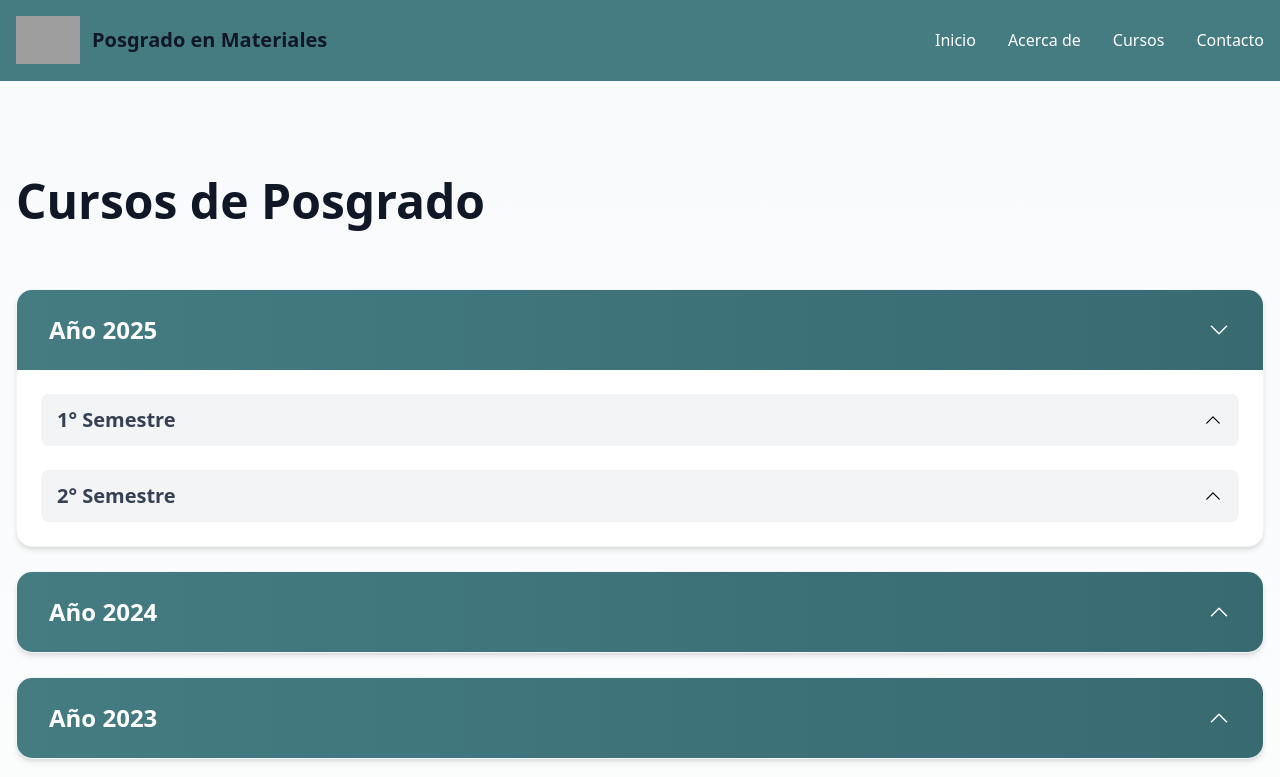
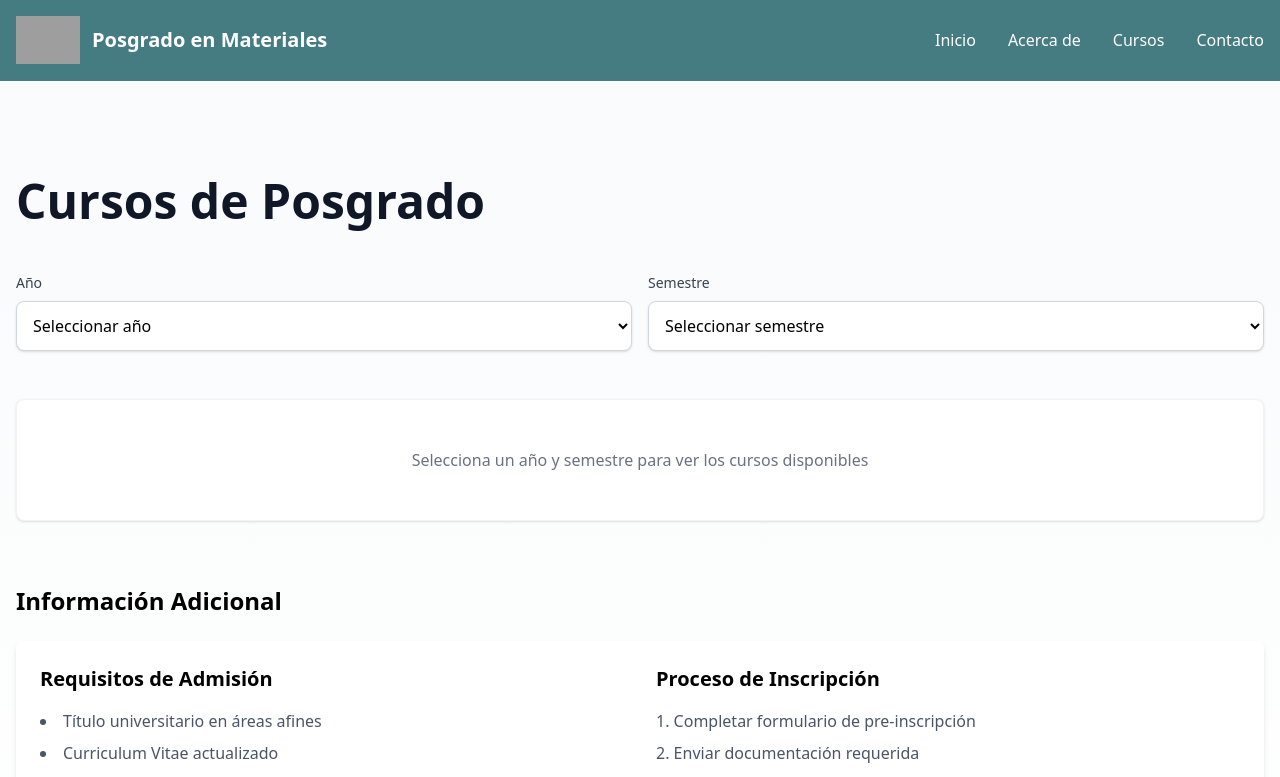
Before and after one commit to javijec/PosMat, a React (Vite) app: page /courses in a window 1280 px wide. Shown: the top 777 px of the page. Built offline with nearby package versions, Linux system fonts and the light colour scheme; grey boxes are pictures that could not be loaded.

Commit message:
feat: add humanistic tag to courses and enhance CourseCard layout with icons

```diff
--- a/src/components/Courses/CourseCard.jsx
+++ b/src/components/Courses/CourseCard.jsx
@@ -1,8 +1,8 @@
 import React from "react";
 import { Link } from "react-router-dom";
+import { Clock, MapPin, Users } from "lucide-react";
 
 const CourseCard = ({ course, index }) => {
-  // Función para mostrar las horas solo si existen
   const getHoursDisplay = () => {
     const hours = [];
     if (course.horasTeoricas && course.horasTeoricas !== "0") {
@@ -18,32 +18,52 @@ const CourseCard = ({ course, index }) => {
   };
 
   return (
-    <div className="bg-white rounded-lg shadow-md overflow-hidden">
-      <div className="p-6">
-        <h2 className="text-xl font-semibold mb-4">{course.nombre}</h2>
-        <p className="text-gray-600 mb-2">
-          {getHoursDisplay()}
-          {course.uvacs} UVACS
-        </p>
-        {course.fechaInicio && <p className="text-gray-600 mb-2">Inicio: {course.fechaInicio}</p>}
-        {course.lugar && <p className="text-gray-600 mb-2">Lugar: {course.lugar}</p>}
-        {course.profesores && course.profesores.length > 0 && (
-          <div className="text-gray-600 mb-4">
-            <p className="font-semibold">Profesor(es):</p>
-            <ul className="list-disc ml-5">
-              {course.profesores.map((prof, i) => (
-                <li key={i}>
-                  {prof.nombre}
-                  {prof.email && `(${prof.email})`}
-                </li>
-              ))}
-            </ul>
+    <div className="bg-white rounded-xl shadow-md hover:shadow-lg transition-shadow duration-300 overflow-hidden border border-gray-100 h-full flex flex-col relative">
+      {/* Tag humanístico */}
+      {course.humanistico && (
+        <div className="absolute top-2 right-2 bg-ingenieria text-white text-xs font-semibold px-2 py-1 rounded-full">
+          Humanístico
+        </div>
+      )}
+
+      <div className="p-6 flex-1 flex flex-col">
+        {/* Contenedor del título con altura fija y padding extra para el tag */}
+        <div className="h-[4.5rem] mb-4 pr-[5.5rem]">
+          <h2 className="text-xl font-bold text-gray-900 line-clamp-2">{course.nombre}</h2>
+        </div>
+
+        {/* Contenedor de información con flex-1 */}
+        <div className="flex-1">
+          <div className="space-y-3">
+            <div className="flex items-center text-gray-600">
+              <Clock className="w-5 h-5 mr-2 text-ingenieria shrink-0" />
+              <span className="text-sm">
+                {getHoursDisplay()} {course.uvacs} UVACS
+              </span>
+            </div>
+
+            {course.lugar && (
+              <div className="flex items-center text-gray-600">
+                <MapPin className="w-5 h-5 mr-2 text-ingenieria shrink-0" />
+                <span className="text-sm">{course.lugar}</span>
+              </div>
+            )}
+
+            {course.profesores && course.profesores.length > 0 && (
+              <div className="flex items-start text-gray-600">
+                <Users className="w-5 h-5 mr-2 text-ingenieria shrink-0" />
+                <div className="text-sm">{course.profesores.map((prof) => prof.nombre).join(", ")}</div>
+              </div>
+            )}
           </div>
-        )}
-        <Link to={`/course/${index}`}>
-          <button className="mt-4 w-full bg-ingenieria text-white py-2 px-4 rounded-lg hover:bg-ingenieria-hover transition-colors">
-            Más Información
-          </button>
+        </div>
+
+        {/* Botón al final */}
+        <Link
+          to={`/course/${index}`}
+          className="mt-6 block w-full bg-ingenieria text-white text-center py-2.5 px-4 rounded-lg hover:bg-ingenieria-hover transition-colors"
+        >
+          Más Información
         </Link>
       </div>
     </div>
--- a/src/components/Courses/Courses.jsx
+++ b/src/components/Courses/Courses.jsx
@@ -1,101 +1,85 @@
-import React, { useMemo } from "react";
-import { Disclosure, Transition } from "@headlessui/react";
-import { ChevronUpIcon } from "@heroicons/react/24/outline";
+import React, { useMemo, useState } from "react";
 import CourseCard from "./CourseCard";
 import AdditionalInfo from "./AdditionalInfo";
 import courses from "../../files/courses.json";
 
 const Courses = () => {
-  const groupedCourses = useMemo(() => {
-    return courses.reduce((acc, course) => {
-      const year = course.año;
-      const semester = course.semestre;
+  const [selectedYear, setSelectedYear] = useState(null);
+  const [selectedSemester, setSelectedSemester] = useState(null);
 
-      if (!acc[year]) {
-        acc[year] = {};
-      }
-      if (!acc[year][semester]) {
-        acc[year][semester] = [];
-      }
-
-      acc[year][semester].push(course);
+  const { years, semesters, groupedCourses } = useMemo(() => {
+    const grouped = courses.reduce((acc, course) => {
+      const key = `${course.año}-${course.semestre}`;
+      if (!acc[key]) acc[key] = [];
+      acc[key].push(course);
       return acc;
     }, {});
+
+    const years = [...new Set(courses.map((c) => c.año))].sort((a, b) => b - a);
+    const semesters = [...new Set(courses.map((c) => c.semestre))].sort();
+
+    return { years, semesters, groupedCourses: grouped };
   }, []);
 
+  const filteredCourses = useMemo(() => {
+    const key = `${selectedYear}-${selectedSemester}`;
+    return groupedCourses[key] || [];
+  }, [selectedYear, selectedSemester, groupedCourses]);
+
   return (
-    <div className="py-24 bg-gradient-to-b from-gray-50 to-white">
+    <div className="py-24 bg-gradient-to-b from-gray-50 to-white min-h-screen">
       <div className="max-w-7xl mx-auto px-4">
-        <h1 className="text-5xl font-bold mb-16 text-gray-900">Cursos de Posgrado</h1>
+        <h1 className="text-5xl font-bold mb-12 text-gray-900">Cursos de Posgrado</h1>
 
-        <div className="space-y-6">
-          {Object.keys(groupedCourses)
-            .sort((a, b) => b - a)
-            .map((year) => (
-              <Disclosure
-                key={year}
-                defaultOpen={year === Math.max(...Object.keys(groupedCourses).map(Number)).toString()}
-              >
-                {({ open }) => (
-                  <div className="bg-white rounded-2xl shadow-md overflow-hidden border border-gray-100">
-                    <Disclosure.Button className="w-full flex justify-between items-center px-8 py-6 bg-gradient-to-r from-[#447c82] to-[#386a72] text-white hover:from-[#386a72] hover:to-[#2d565c] transition-all duration-300">
-                      <h2 className="text-2xl font-bold">Año {year}</h2>
-                      <ChevronUpIcon
-                        className={`${open ? "transform rotate-180" : ""} w-6 h-6 transition-transform duration-300`}
-                      />
-                    </Disclosure.Button>
+        {/* Filtros */}
+        <div className="mb-12 flex flex-wrap gap-4">
+          <div className="flex-1 min-w-[200px]">
+            <label className="block text-sm font-medium text-gray-700 mb-2">Año</label>
+            <select
+              className="w-full p-3 bg-white border border-gray-300 rounded-lg shadow-sm focus:ring-2 focus:ring-ingenieria focus:border-ingenieria"
+              value={selectedYear || ""}
+              onChange={(e) => setSelectedYear(e.target.value)}
+            >
+              <option value="">Seleccionar año</option>
+              {years.map((year) => (
+                <option key={year} value={year}>
+                  {year}
+                </option>
+              ))}
+            </select>
+          </div>
 
-                    <Transition
-                      enter="transition duration-100 ease-out"
-                      enterFrom="transform scale-95 opacity-0"
-                      enterTo="transform scale-100 opacity-100"
-                      leave="transition duration-75 ease-out"
-                      leaveFrom="transform scale-100 opacity-100"
-                      leaveTo="transform scale-95 opacity-0"
-                    >
-                      <Disclosure.Panel className="p-6">
-                        <div className="space-y-6">
-                          {Object.keys(groupedCourses[year])
-                            .sort()
-                            .map((semester) => (
-                              <Disclosure key={`${year}-${semester}`}>
-                                {({ open }) => (
-                                  <>
-                                    <Disclosure.Button className="w-full flex justify-between items-center px-4 py-3 bg-gray-100 rounded-lg hover:bg-gray-200 focus:outline-none">
-                                      <h3 className="text-xl font-semibold text-gray-700">{`${semester}° Semestre`}</h3>
-                                      <ChevronUpIcon
-                                        className={`${
-                                          open ? "transform rotate-180" : ""
-                                        } w-5 h-5 transition-transform duration-200`}
-                                      />
-                                    </Disclosure.Button>
+          <div className="flex-1 min-w-[200px]">
+            <label className="block text-sm font-medium text-gray-700 mb-2">Semestre</label>
+            <select
+              className="w-full p-3 bg-white border border-gray-300 rounded-lg shadow-sm focus:ring-2 focus:ring-ingenieria focus:border-ingenieria"
+              value={selectedSemester || ""}
+              onChange={(e) => setSelectedSemester(e.target.value)}
+              disabled={!selectedYear}
+            >
+              <option value="">Seleccionar semestre</option>
+              {semesters.map((semester) => (
+                <option key={semester} value={semester}>{`${semester}° Semestre`}</option>
+              ))}
+            </select>
+          </div>
+        </div>
 
-                                    <Transition
-                                      enter="transition duration-100 ease-out"
-                                      enterFrom="transform scale-95 opacity-0"
-                                      enterTo="transform scale-100 opacity-100"
-                                      leave="transition duration-75 ease-out"
-                                      leaveFrom="transform scale-100 opacity-100"
-                                      leaveTo="transform scale-95 opacity-0"
-                                    >
-                                      <Disclosure.Panel className="mt-4 grid grid-cols-1 md:grid-cols-2 lg:grid-cols-3 gap-8">
-                                        {groupedCourses[year][semester].map((course, index) => (
-                                          <CourseCard key={index} course={course} />
-                                        ))}
-                                      </Disclosure.Panel>
-                                    </Transition>
-                                  </>
-                                )}
-                              </Disclosure>
-                            ))}
-                        </div>
-                      </Disclosure.Panel>
-                    </Transition>
-                  </div>
-                )}
-              </Disclosure>
+        {/* Mensaje de selección */}
+        {!selectedYear && !selectedSemester && (
+          <div className="text-center py-12 bg-white rounded-lg shadow-sm border border-gray-100">
+            <p className="text-gray-500">Selecciona un año y semestre para ver los cursos disponibles</p>
+          </div>
+        )}
+
+        {/* Grid de cursos */}
+        {selectedYear && selectedSemester && (
+          <div className="grid grid-cols-1 md:grid-cols-2 lg:grid-cols-3 gap-8">
+            {filteredCourses.map((course, index) => (
+              <CourseCard key={index} course={course} index={index} />
             ))}
-        </div>
+          </div>
+        )}
 
         <AdditionalInfo />
       </div>
--- a/src/components/Header.jsx
+++ b/src/components/Header.jsx
@@ -16,7 +16,7 @@ const Header = () => {
                   alt="Logo"
                   className="h-12"
                 />
-                <span className="text-xl font-bold text-gray-900">Posgrado en Materiales</span>
+                <span className="text-xl font-bold text-white">Posgrado en Materiales</span>
               </Link>
 
               <Disclosure.Button className="md:hidden inline-flex items-center justify-center p-2 rounded-md hover:bg-[#346266] focus:outline-none">
```
Also changed, not shown: src/files/courses.json.
